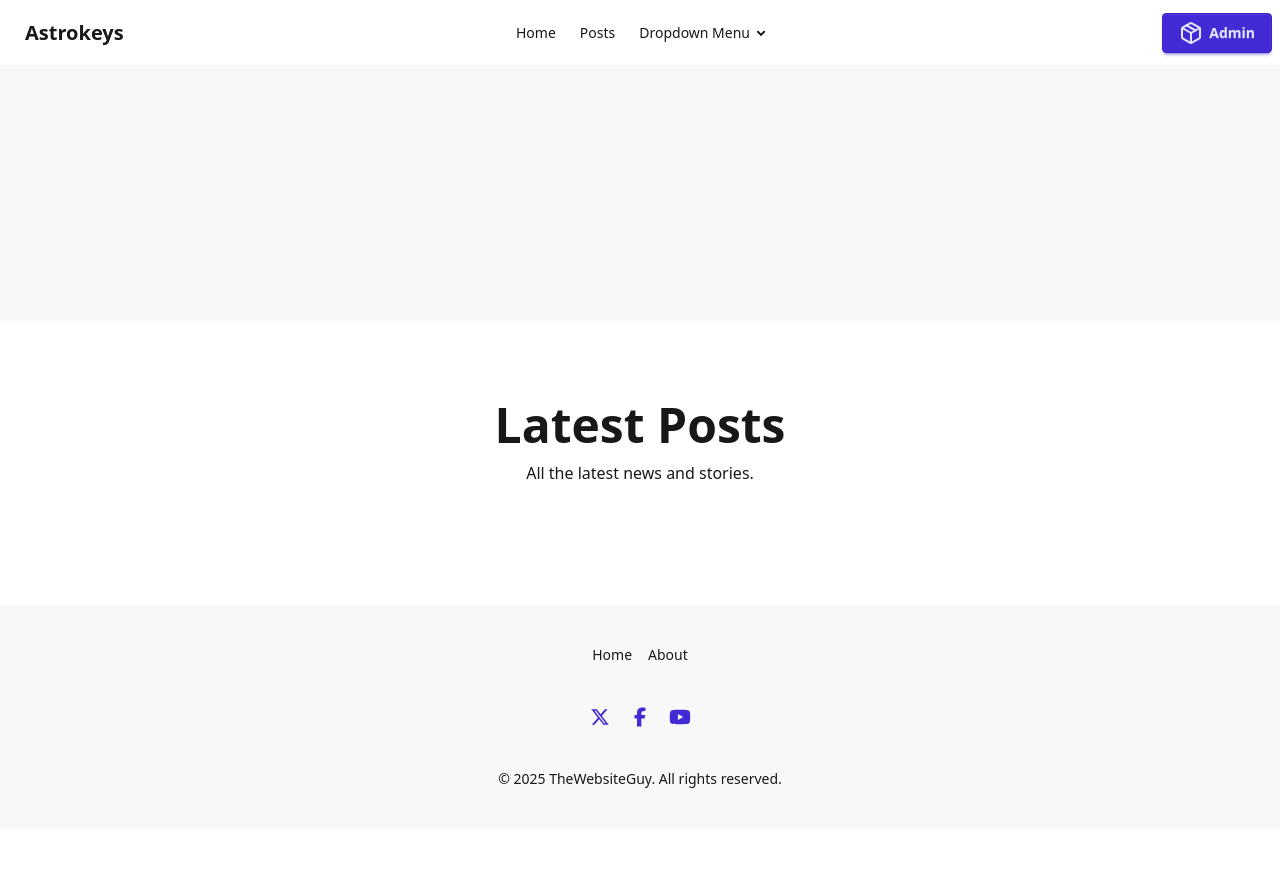
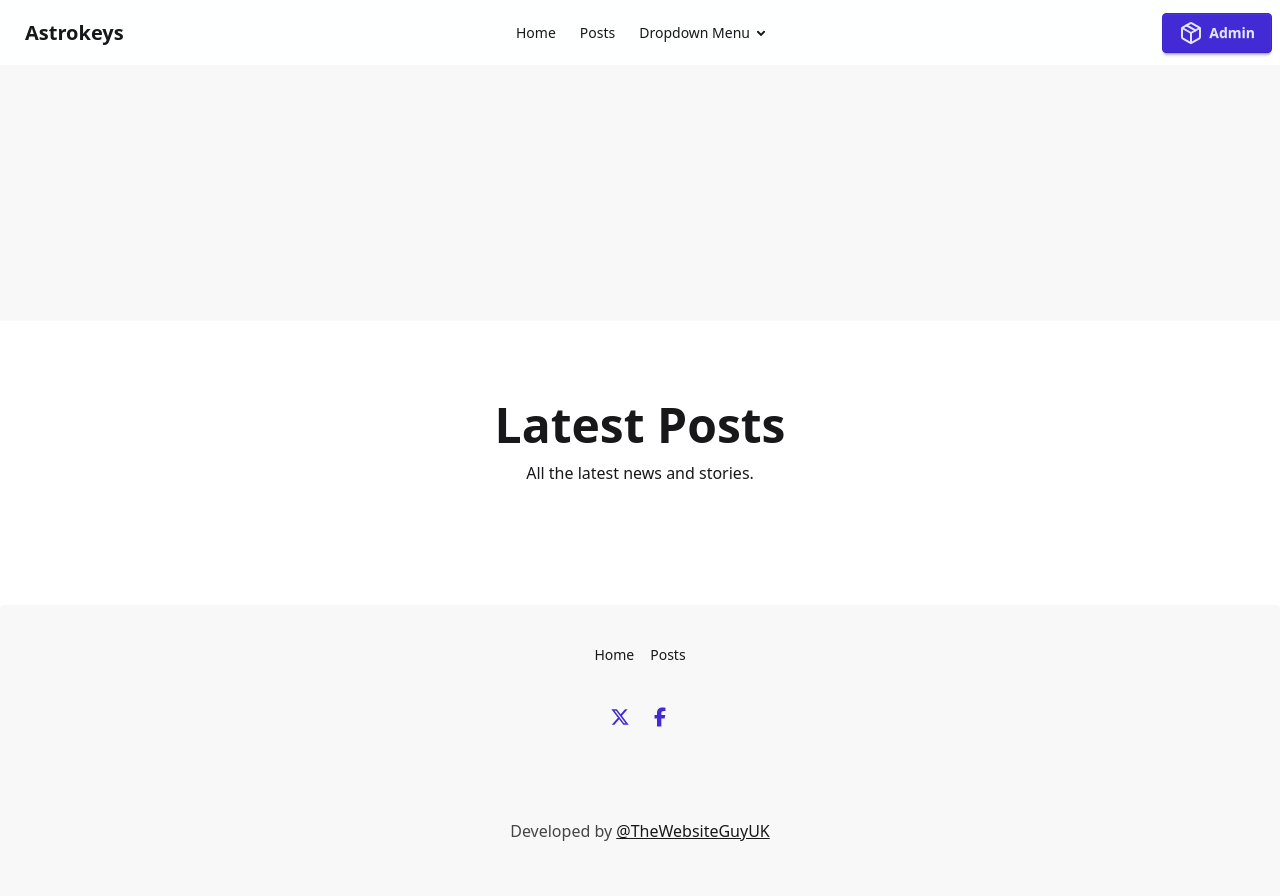
Before and after one commit to TheWebsiteGuy/astrokeys, an Astro site: page / in a window 1280 px wide. Before the commit the page ends 829 px from the top, so only its background shows below. Built offline with nearby package versions, Linux system fonts and the light colour scheme; Astro itself is replaced by a stand-in of ours; a web font is replaced by a local one.

Commit message:
chore: update dependencies and improve footer settings
- Updated Tailwind CSS packages to version 4.2.1
- Updated React and React DOM types to version 19.2.14
- Upgraded Astro to version 5.17.3
- Updated DaisyUI to version 5.5.19
- Added marked package for parsing copyright text
- Changed copyright field in footer settings to support Markdown
- Updated social media links in footer settings

```diff
--- a/src/cms/singletons/footer.ts
+++ b/src/cms/singletons/footer.ts
@@ -15,9 +15,8 @@ export const footer = singleton({
         itemLabel: (props) => props.fields.text.value || 'Menu Item',
       },
     ),
-    copyright: fields.text({
+    copyright: fields.markdoc.inline({
       label: 'Copyright Text',
-      defaultValue: '© 2025 TheWebsiteGuy. All rights reserved.'
     }),
     socialIcons: fields.array(
       fields.object({
--- a/src/components/Footer.astro
+++ b/src/components/Footer.astro
@@ -1,5 +1,6 @@
 ---
 import footerSettings from '@settings/footer.json';
+import { marked } from 'marked';
 
 interface MenuItem {
   text: string;
@@ -15,6 +16,8 @@ interface SocialIcon {
 const menuItems: MenuItem[] = footerSettings?.menuItems || [];
 const copyright: string = footerSettings?.copyright || '';
 const socialIcons: SocialIcon[] = footerSettings?.socialIcons || [];
+
+const parsedCopyright = await marked(copyright);
 ---
 
 <footer class="footer footer-horizontal footer-center bg-base-200 text-base-content rounded p-10">
@@ -32,7 +35,7 @@ const socialIcons: SocialIcon[] = footerSettings?.socialIcons || [];
       ))}
     </div>
   </nav>
-  <aside>
-    <p>{copyright}</p>
+  <aside class="prose max-w-none">
+    <p set:html={parsedCopyright}></p>
   </aside>
 </footer>
--- a/src/settings/footer.json
+++ b/src/settings/footer.json
@@ -5,26 +5,21 @@
       "link": "/"
     },
     {
-      "text": "About",
-      "link": "#"
+      "text": "Posts",
+      "link": "/posts"
     }
   ],
-  "copyright": "© 2025 TheWebsiteGuy. All rights reserved.",
+  "copyright": "Developed by [@TheWebsiteGuyUK](https://thewebsiteguy.uk)\n",
   "socialIcons": [
     {
       "name": "X/Twitter",
-      "url": "https://x.com",
+      "url": "https://x.com/TheWebsiteGuyUK",
       "icon": "<svg xmlns=\"http://www.w3.org/2000/svg\" viewBox=\"0 0 640 640\"><!--!Font Awesome Free v7.0.0 by @fontawesome - https://fontawesome.com License - https://fontawesome.com/license/free Copyright 2025 Fonticons, Inc.--><path d=\"M453.2 112L523.8 112L369.6 288.2L551 528L409 528L297.7 382.6L170.5 528L99.8 528L264.7 339.5L90.8 112L236.4 112L336.9 244.9L453.2 112zM428.4 485.8L467.5 485.8L215.1 152L173.1 152L428.4 485.8z\"/></svg>"
     },
     {
       "name": "Facebook",
-      "url": "https://facebook.com",
+      "url": "https://facebook.com/websiteguyuk",
       "icon": "<svg xmlns=\"http://www.w3.org/2000/svg\" viewBox=\"0 0 640 640\"><!--!Font Awesome Free v7.0.0 by @fontawesome - https://fontawesome.com License - https://fontawesome.com/license/free Copyright 2025 Fonticons, Inc.--><path d=\"M240 363.3L240 576L356 576L356 363.3L442.5 363.3L460.5 265.5L356 265.5L356 230.9C356 179.2 376.3 159.4 428.7 159.4C445 159.4 458.1 159.8 465.7 160.6L465.7 71.9C451.4 68 416.4 64 396.2 64C289.3 64 240 114.5 240 223.4L240 265.5L174 265.5L174 363.3L240 363.3z\"/></svg>"
-    },
-    {
-      "name": "YouTube",
-      "url": "https://youtube.com",
-      "icon": "<svg xmlns=\"http://www.w3.org/2000/svg\" viewBox=\"0 0 640 640\"><!--!Font Awesome Free v7.0.0 by @fontawesome - https://fontawesome.com License - https://fontawesome.com/license/free Copyright 2025 Fonticons, Inc.--><path d=\"M581.7 188.1C575.5 164.4 556.9 145.8 533.4 139.5C490.9 128 320.1 128 320.1 128C320.1 128 149.3 128 106.7 139.5C83.2 145.8 64.7 164.4 58.4 188.1C47 231 47 320.4 47 320.4C47 320.4 47 409.8 58.4 452.7C64.7 476.3 83.2 494.2 106.7 500.5C149.3 512 320.1 512 320.1 512C320.1 512 490.9 512 533.5 500.5C557 494.2 575.5 476.3 581.8 452.7C593.2 409.8 593.2 320.4 593.2 320.4C593.2 320.4 593.2 231 581.8 188.1zM264.2 401.6L264.2 239.2L406.9 320.4L264.2 401.6z\"/></svg>"
     }
   ]
 }
```
Also changed, not shown: package.json (+9 -8 lines), 1 other file.
